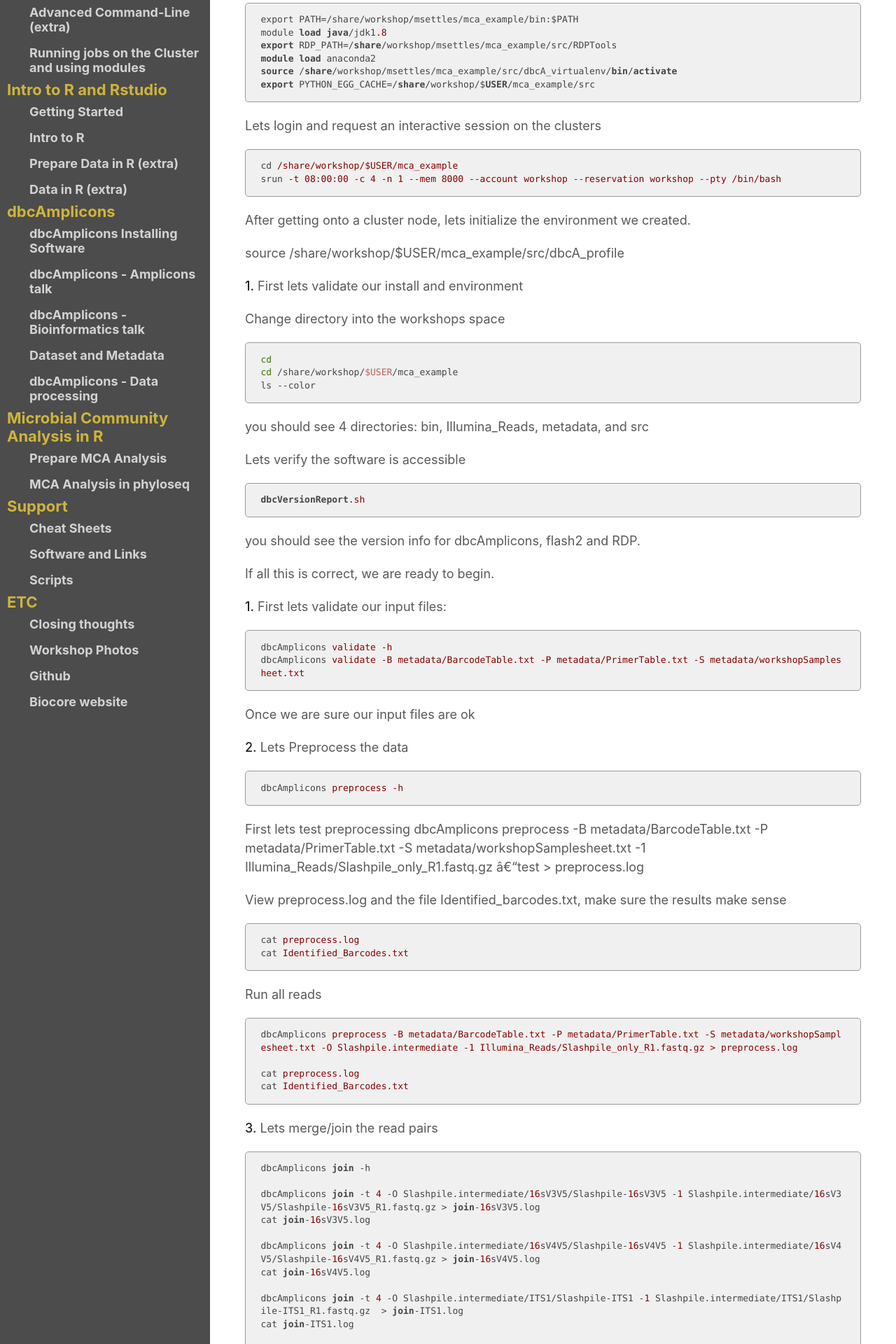
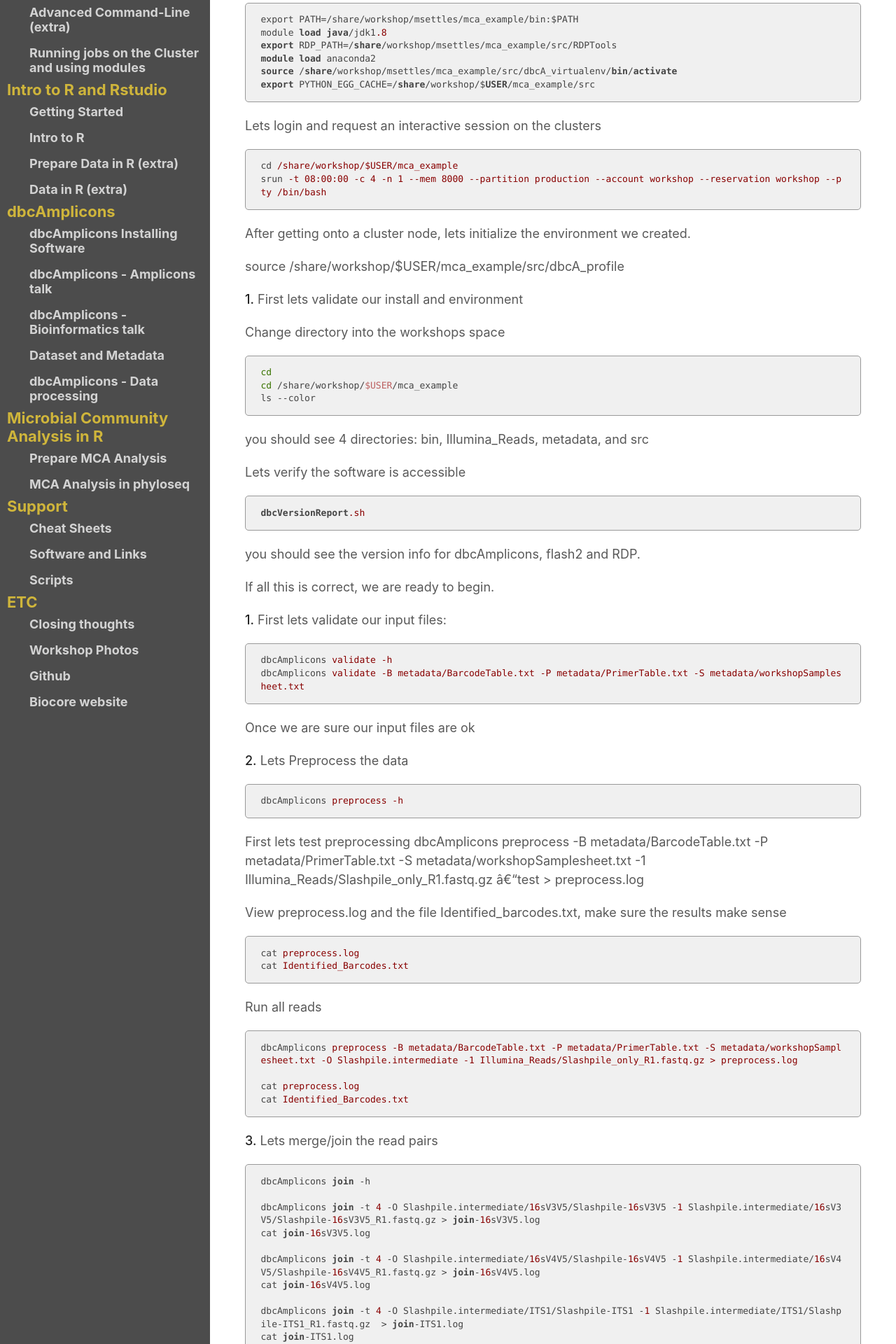
Before and after one commit to ucdavis-bioinformatics-training/2019_September_UCD_Microbial_Community_Analysis_Workshop, a Jekyll site: the page built from dbcAmplicons/dbcAmplicons_commands_all_amplicons.md, in a window 1280 px wide. Shown: the part 384-2304 px from the top of the page at 70% size. Built offline with Jekyll 4.4.1, drawn with Linux system fonts in a browser that asks for light colours; our own code applies the rules of GitHub Pages for plain Markdown files.

Commit message:
fix srun command

```diff
--- a/dbcAmplicons/dbcAmplicons_commands_all_amplicons.md
+++ b/dbcAmplicons/dbcAmplicons_commands_all_amplicons.md
@@ -15,7 +15,7 @@ This document assumes [dbcAmplicons installing software](./dbcAmplicons_installi
 Lets login and request an interactive session on the clusters
 
 	cd /share/workshop/$USER/mca_example
-	srun -t 08:00:00 -c 4 -n 1 --mem 8000 --account workshop --reservation workshop --pty /bin/bash
+	srun -t 08:00:00 -c 4 -n 1 --mem 8000 --partition production --account workshop --reservation workshop --pty /bin/bash
 
 After getting onto a cluster node, lets initialize the environment we created.
 
```
Also changed, not shown: dbcAmplicons/dbcAmplicons_commands.md (+1 -1 lines).
